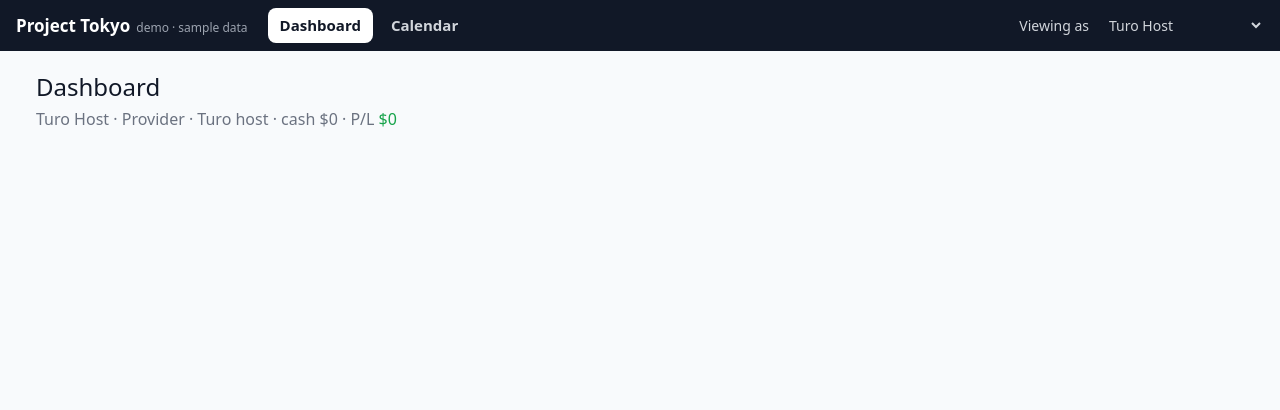
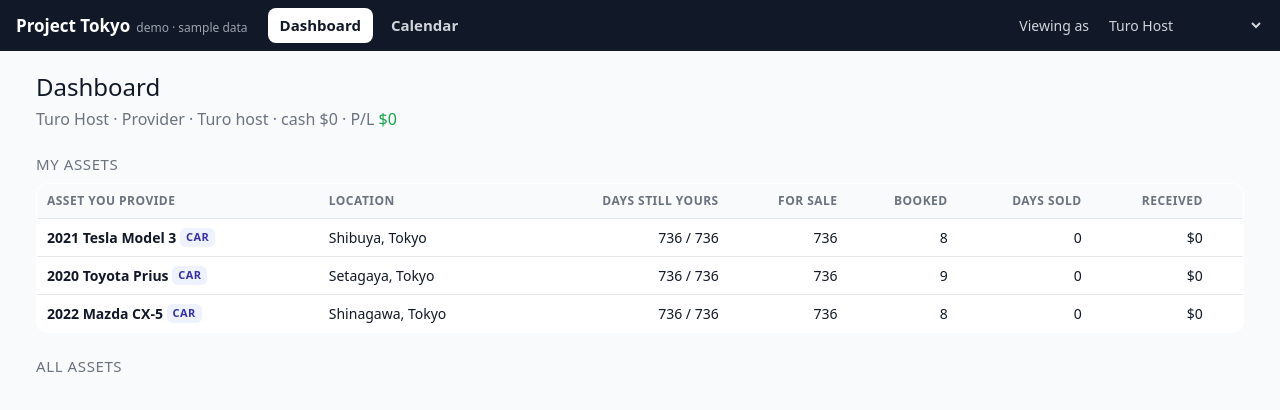
Before and after one commit to ETHTokyo2026-MODY/project-tokyo, a Next.js app in the folder apps/web/: page / in a window 1280 px wide. Shown: the top 410 px of the page. Built offline with nearby package versions, Linux system fonts and the light colour scheme.

Commit message:
feat(web): add my assets tables to the dashboard

```diff
--- /dev/null
+++ b/apps/web/app/dash.css
@@ -0,0 +1,18 @@
+.small {
+  font-size: 12px;
+}
+a.rowlink {
+  color: inherit;
+  text-decoration: none;
+}
+.scroll-x {
+  overflow-x: auto;
+}
+.h2row {
+  display: flex;
+  align-items: center;
+  gap: 12px;
+}
+.h2row h2 {
+  flex: 1;
+}
--- a/apps/web/app/page.tsx
+++ b/apps/web/app/page.tsx
@@ -1,20 +1,27 @@
 'use client';
 
-import { useEffect } from 'react';
-import { useAccount } from '@/lib/demo/account';
+import { useEffect, useMemo } from 'react';
+import { TypeBadge } from '@/components/TypeBadge';
+import { linkTo, useAccount } from '@/lib/demo/account';
 import { money, signed } from '@/lib/demo/format';
+import { summaries } from '@/lib/demo/summaries';
 import { useDemo } from '@/lib/demo/store';
+import './dash.css';
 
 const TITLE = 'Dashboard · Project Tokyo (demo)';
 
 export default function DashboardPage() {
-  const { ready, state } = useDemo();
+  const { ready, state, today } = useDemo();
   const accountId = useAccount();
 
   useEffect(() => {
     document.title = TITLE;
   }, []);
 
+  const list = useMemo(
+    () => (state ? summaries(state, today) : []),
+    [state, today],
+  );
   const acct = ready && state ? state.accounts[accountId] : undefined;
   if (!acct) {
     return (
@@ -26,6 +33,24 @@ export default function DashboardPage() {
   }
 
   const pl = acct.cash - acct.startCash;
+  const provided = list.filter((a) => a.provider === accountId);
+  const holding = list.filter(
+    (a) =>
+      a.provider !== accountId &&
+      a.byAccount[accountId] &&
+      (a.byAccount[accountId].owned || a.byAccount[accountId].trades),
+  );
+  const pos = (id: string) =>
+    list.find((a) => a.id === id)?.byAccount[accountId] || {
+      owned: 0,
+      listed: 0,
+      booked: 0,
+      value: 0,
+      paid: 0,
+      received: 0,
+      trades: 0,
+    };
+
   return (
     <main className="page">
       <h1>Dashboard</h1>
@@ -33,6 +58,117 @@ export default function DashboardPage() {
         {acct.name} · {acct.role} · cash {money(acct.cash)} · P/L{' '}
         <span className={pl >= 0 ? 'pos' : 'neg'}>{signed(pl)}</span>
       </div>
+      <div className="h2row" id="mineHead">
+        <h2>My assets</h2>
+      </div>
+      <div className="scroll-x">
+        {!provided.length && !holding.length ? (
+          <div className="empty">
+            You don&apos;t provide any assets or own any days yet. Pick an asset
+            below to buy days, or add your own with &quot;+ Add asset&quot;.
+          </div>
+        ) : null}
+        {provided.length ? (
+          <table className="list">
+            <thead>
+              <tr>
+                <th>Asset you provide</th>
+                <th>Location</th>
+                <th className="n">Days still yours</th>
+                <th className="n">For sale</th>
+                <th className="n">Booked</th>
+                <th className="n">Days sold</th>
+                <th className="n">Received</th>
+                <th />
+              </tr>
+            </thead>
+            <tbody>
+              {provided.map((a) => {
+                const p = pos(a.id);
+                const href = linkTo('/calendar', { asset: a.id }, accountId);
+                return (
+                  <tr
+                    key={a.id}
+                    className="link"
+                    onClick={(e) => {
+                      if ((e.target as HTMLElement).closest('a,button')) return;
+                      location.href = href;
+                    }}
+                  >
+                    <td>
+                      <a className="rowlink" href={href}>
+                        <b>{a.title}</b>
+                      </a>{' '}
+                      <TypeBadge type={a.type} />
+                    </td>
+                    <td>{a.location}</td>
+                    <td className="n">
+                      {p.owned} / {a.futureDays}
+                    </td>
+                    <td className="n">{p.listed}</td>
+                    <td className="n">{p.booked}</td>
+                    <td className="n">{a.futureDays - p.owned}</td>
+                    <td className="n">{money(p.received)}</td>
+                    <td />
+                  </tr>
+                );
+              })}
+            </tbody>
+          </table>
+        ) : null}
+        {holding.length ? (
+          <table className="list" style={{ marginTop: 10 }}>
+            <thead>
+              <tr>
+                <th>Asset where you own days</th>
+                <th>Provider</th>
+                <th className="n">Days owned</th>
+                <th className="n">For sale</th>
+                <th className="n">Booked</th>
+                <th className="n">Value (public prices)</th>
+                <th className="n">Paid</th>
+                <th className="n">Received</th>
+                <th className="n">Realized P/L</th>
+              </tr>
+            </thead>
+            <tbody>
+              {holding.map((a) => {
+                const p = pos(a.id);
+                const rpl = p.received - p.paid;
+                const href = linkTo('/calendar', { asset: a.id }, accountId);
+                return (
+                  <tr
+                    key={a.id}
+                    className="link"
+                    onClick={(e) => {
+                      if ((e.target as HTMLElement).closest('a')) return;
+                      location.href = href;
+                    }}
+                  >
+                    <td>
+                      <a className="rowlink" href={href}>
+                        <b>{a.title}</b>
+                      </a>{' '}
+                      <TypeBadge type={a.type} />
+                    </td>
+                    <td>{a.providerName}</td>
+                    <td className="n">{p.owned}</td>
+                    <td className="n">{p.listed}</td>
+                    <td className="n">{p.booked}</td>
+                    <td className="n">{money(p.value)}</td>
+                    <td className="n">{money(p.paid)}</td>
+                    <td className="n">{money(p.received)}</td>
+                    <td className={`n ${rpl >= 0 ? 'pos' : 'neg'}`}>
+                      {signed(rpl)}
+                    </td>
+                  </tr>
+                );
+              })}
+            </tbody>
+          </table>
+        ) : null}
+      </div>
+      <h2>All assets</h2>
     </main>
   );
 }
```
